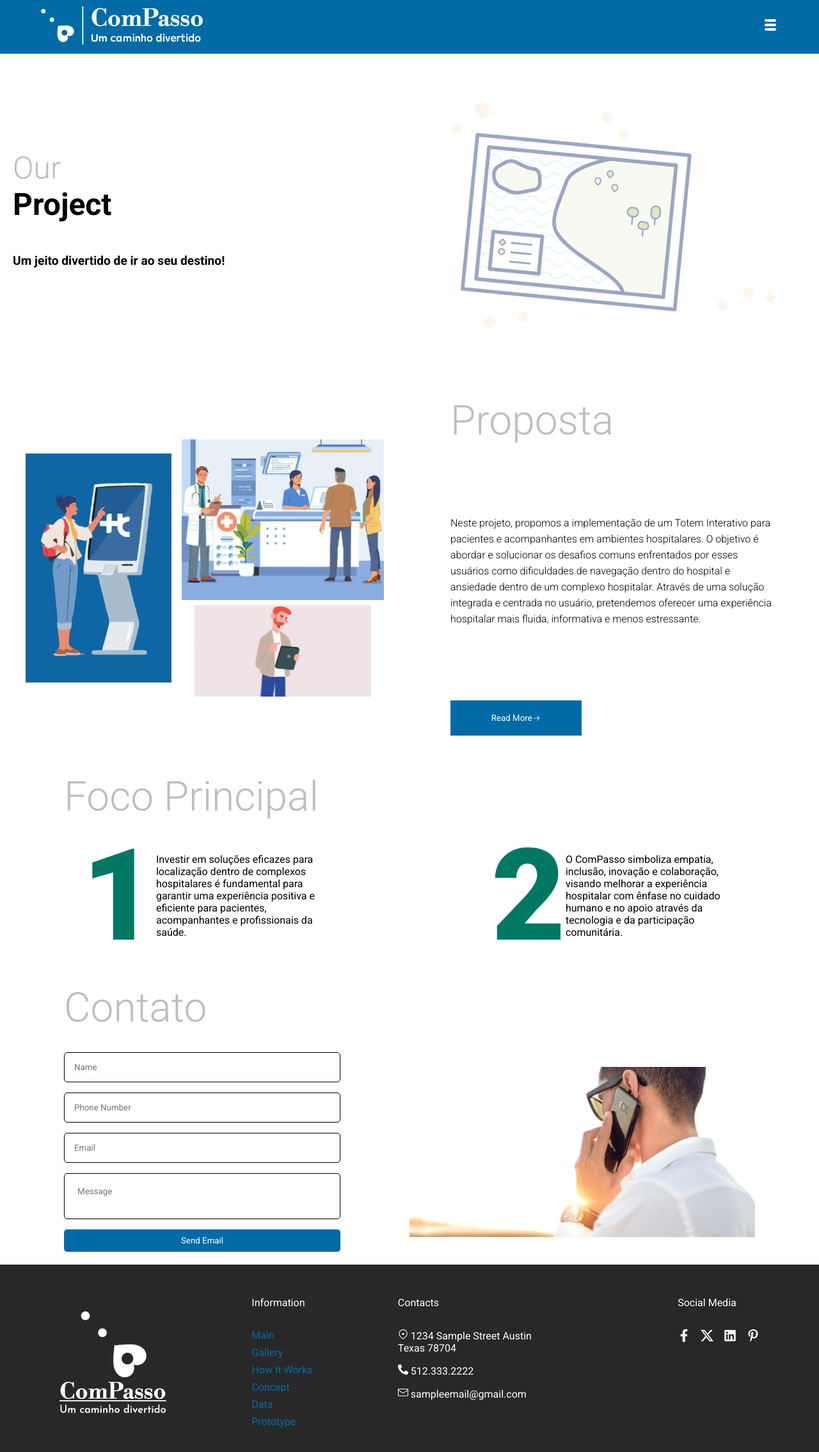
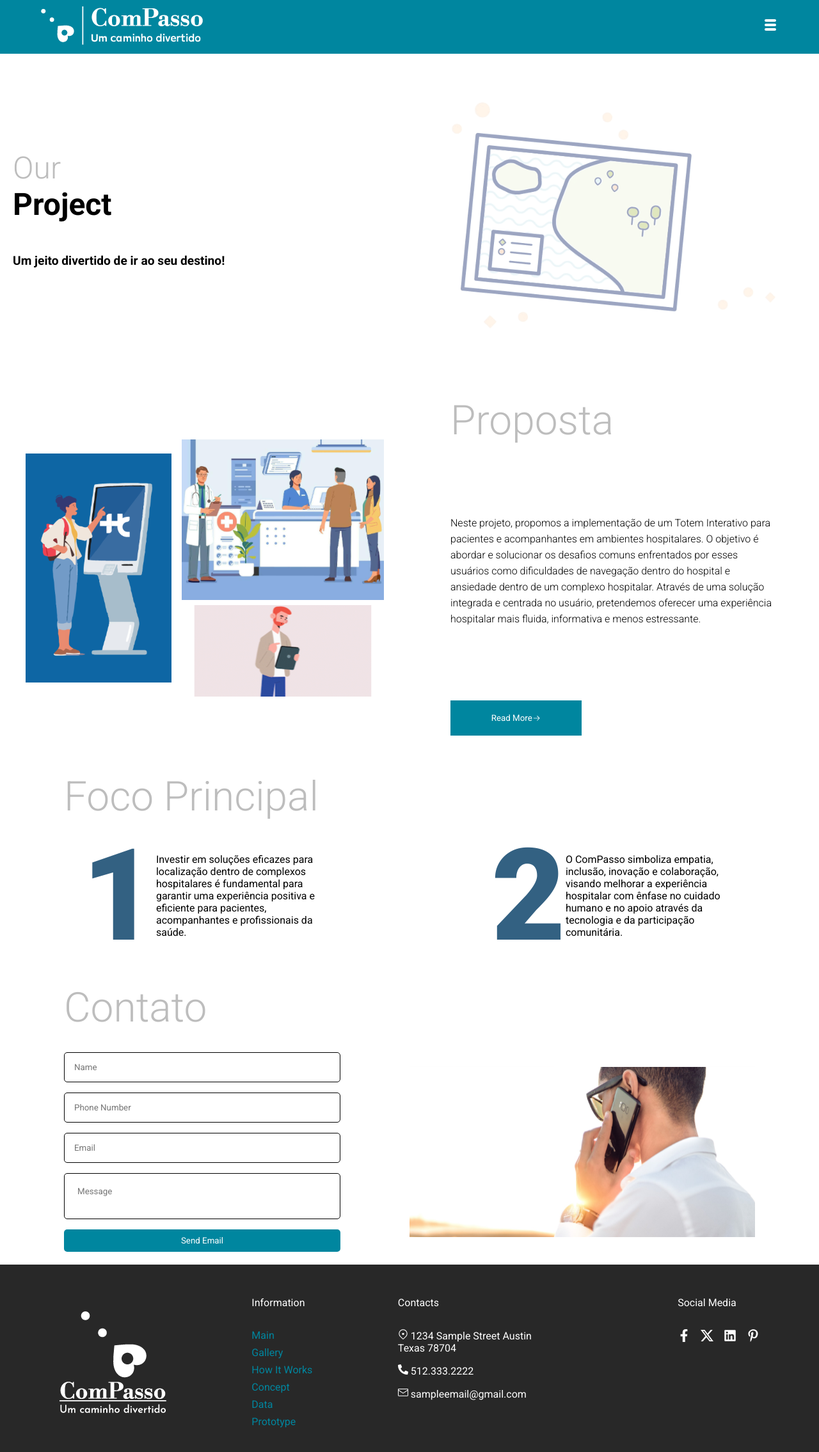
Before and after one commit to Vikcarvalhos/Challenge, a React (Vite) app: page / in a window 1280 px wide. Shown: the top 2270 px of the page at 64% size. Built offline with nearby package versions, Linux system fonts and the light colour scheme.

Commit message:
design: color correction

```diff
--- a/src/css/data.css
+++ b/src/css/data.css
@@ -41,7 +41,7 @@
     }
 
     .data-btn{
-        background-color: #006BA6;
+        background-color: #00869F;
         border: none;
         padding: 20px;
         color: white;
@@ -93,7 +93,7 @@
     }
 
     .data-btn{
-        background-color: #006BA6;
+        background-color: #00869F;
         border: none;
         padding: 20px;
         color: white;
--- a/src/css/home.css
+++ b/src/css/home.css
@@ -122,7 +122,7 @@
         align-items: center;
         width: 40%;
         padding: 20px;
-        background-color: #006BA6;
+        background-color: #00869F;
         border: none;
         color: white;
     }
@@ -151,7 +151,7 @@
         font-size: 200px;
         font-weight: 900;
         text-align: left;
-        color: #007864;
+        color: #336182;
 
     }
 
@@ -211,7 +211,7 @@
         padding: 10px;
         border: none;
         border-radius: 5px;
-        background-color: #006BA6;
+        background-color: #00869F;
         color: white;
     }
 }
@@ -325,7 +325,7 @@
         align-items: center;
         width: 100%;
         padding: 20px;
-        background-color: #006BA6;
+        background-color: #00869F;
         border: none;
         color: white;
     }
@@ -357,7 +357,7 @@
         font-size: 200px;
         font-weight: 900;
         text-align: left;
-        color: #007864;
+        color: #336182;
 
     }
 
@@ -423,7 +423,7 @@
         padding: 10px;
         border: none;
         border-radius: 5px;
-        background-color: #006BA6;
+        background-color: #00869F;
         color: white;
         margin-bottom: 10px;
     }
--- a/src/css/howitworks.css
+++ b/src/css/howitworks.css
@@ -72,7 +72,7 @@
     .work-btn{
         width: 60%;
         padding: 20px;
-        background-color: #006BA6;
+        background-color: #00869F;
         text-decoration: none;
         text-align: center;
         border: none;
@@ -155,7 +155,7 @@
     .work-btn{
         width: 100%;
         padding: 20px;
-        background-color: #006BA6;
+        background-color: #00869F;
         border: none;
         color: white;
     }
--- a/src/css/nav.css
+++ b/src/css/nav.css
@@ -11,7 +11,7 @@
 @media screen and (min-width: 768px) {
     header {
         width: 100%;
-        background-color: #006BA6;
+        background-color: #00869F;
         color: white;
         font-family: "Roboto", sans-serif;
         text-transform: uppercase;
@@ -44,7 +44,7 @@
     }
 
     #menu a:hover {
-        color: #FF7D00;
+        color: #F00013;
     }
 
     .menu-button{
@@ -58,7 +58,7 @@
     .hover-underline {
         display: inline-block;
         position: relative;
-        color: #006BA6;
+        color: #00869F;
     }
 
     .hover-underline:hover::after {
@@ -74,7 +74,7 @@
         height: 1px;
         bottom: 0;
         left: 0;
-        background-color: #006BA6;
+        background-color: #00869F;
         transform-origin: bottom left;
         transition: transform 0.3s ease-out;
     }
@@ -131,7 +131,7 @@
 @media screen and (max-width: 767px) {
     header {
         width: 100%;
-        background-color: #006BA6;
+        background-color: #00869F;
         color: white;
         font-family: "Roboto", sans-serif;
         text-transform: uppercase;
```
